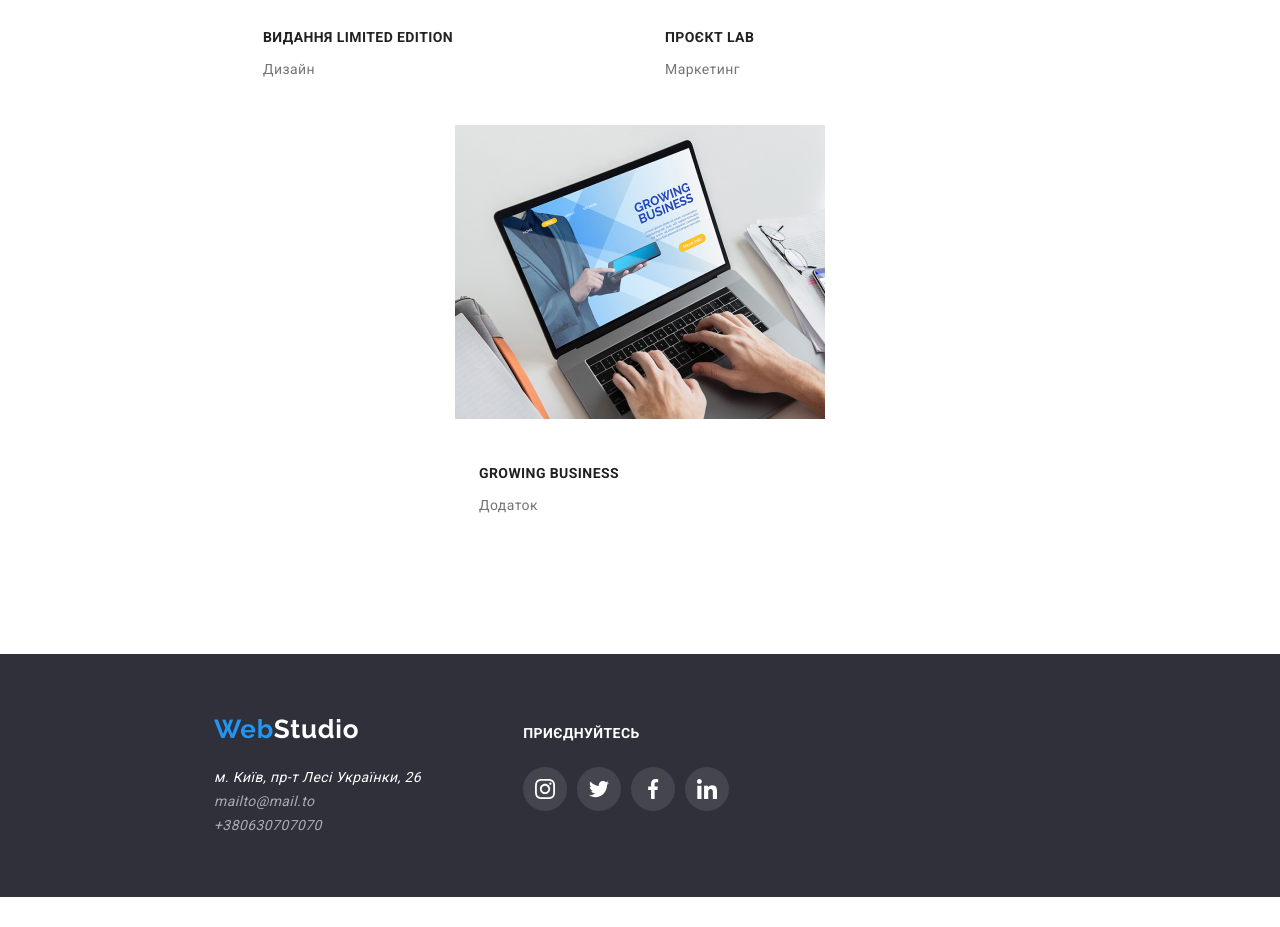
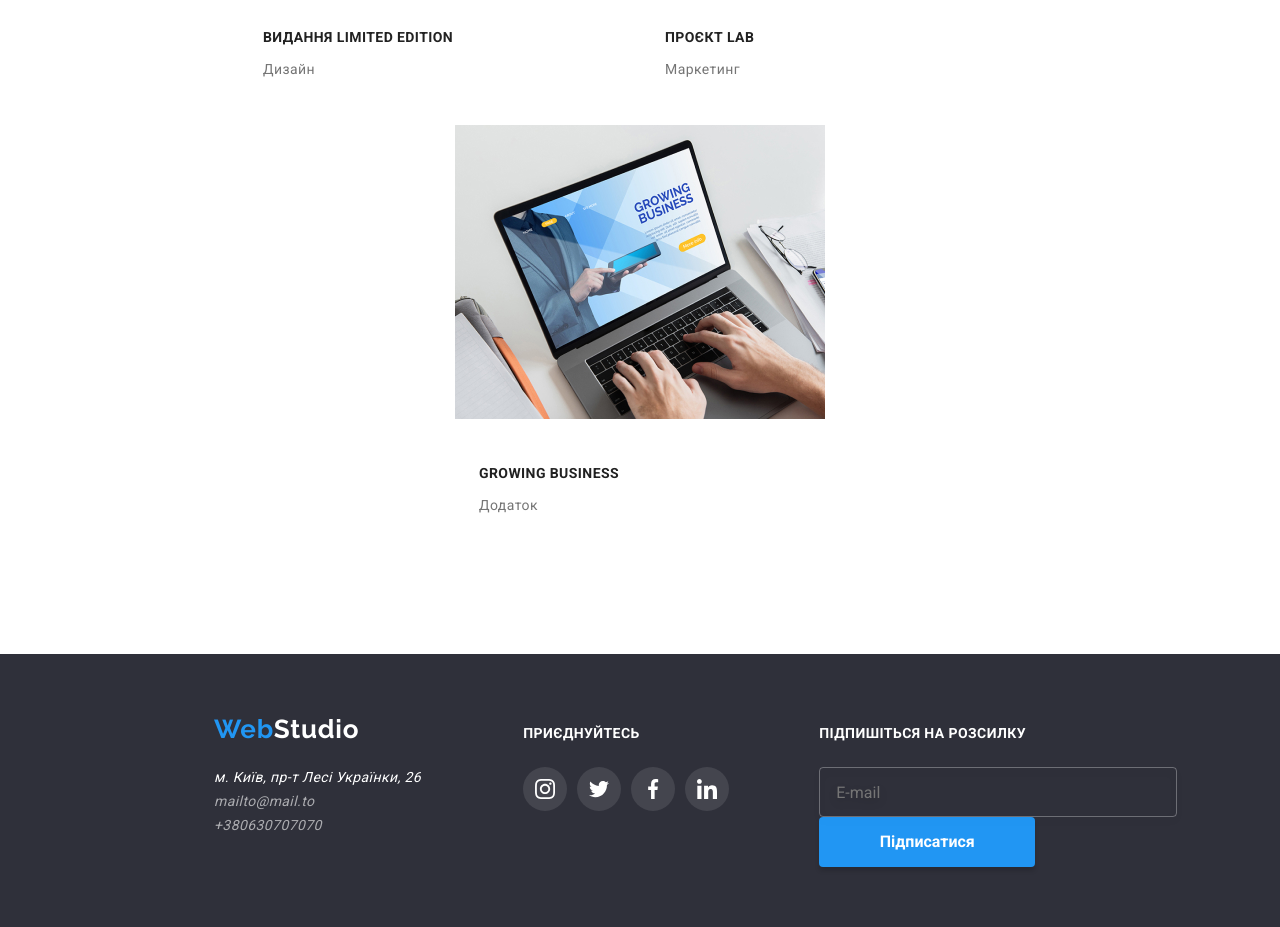
Before and after one commit to Google-Barma/goit-markup-hw-06, a plain HTML site: page portpholio.html in a window 1280 px wide. Shown: the part 1971-2898 px from the top of the page. Before the commit the page ends 2868 px from the top, so only its background shows below. Drawn offline with Linux system fonts and the light colour scheme.

Commit message:
added subscription to the footer

```diff
--- a/css/styles.css
+++ b/css/styles.css
@@ -181,6 +181,9 @@ input {
     background: var(--accent-blue);
     box-shadow: 0px 4px 4px rgba(0, 0, 0, 0.15);
     border-radius: 4px;
+    color: var(--white);
+    font-weight: 700;
+    font-size: 16px;
     cursor: pointer;
 }
 
@@ -424,6 +427,23 @@ address p {
 
 .footer .social-icon {
     fill: var(--white);
+}
+
+.subscription-wrap {
+    padding: 0 90px;
+    width: 100%;
+}
+
+input[id="subscription"] {
+    width: 358px;
+    height: 50px;
+    border: 1px solid rgba(255, 255, 255, 0.3);
+    filter: drop-shadow(0px 4px 4px rgba(0, 0, 0, 0.15));
+    border-radius: 4px;
+    background-color: transparent;
+    padding: 0 16px;
+    margin-right: 12px;
+    color: var(--white);
 }
 
 .container.portpholio {
--- a/portpholio.html
+++ b/portpholio.html
@@ -290,6 +290,18 @@
             </a>
           </div>
         </div>
+        <div class="subscription-wrap">
+          <h4 class="subtitle">Підпишіться на розсилку</h4>
+          <form action="#">
+            <input
+              type="email"
+              name="subscription"
+              id="subscription"
+              placeholder="E-mail"
+            />
+            <button class="hero-button" type="submit">Підписатися</button>
+          </form>
+        </div>
       </div>
     </footer>
   </body>
```
Also changed, not shown: index.html (+12 -0 lines).
